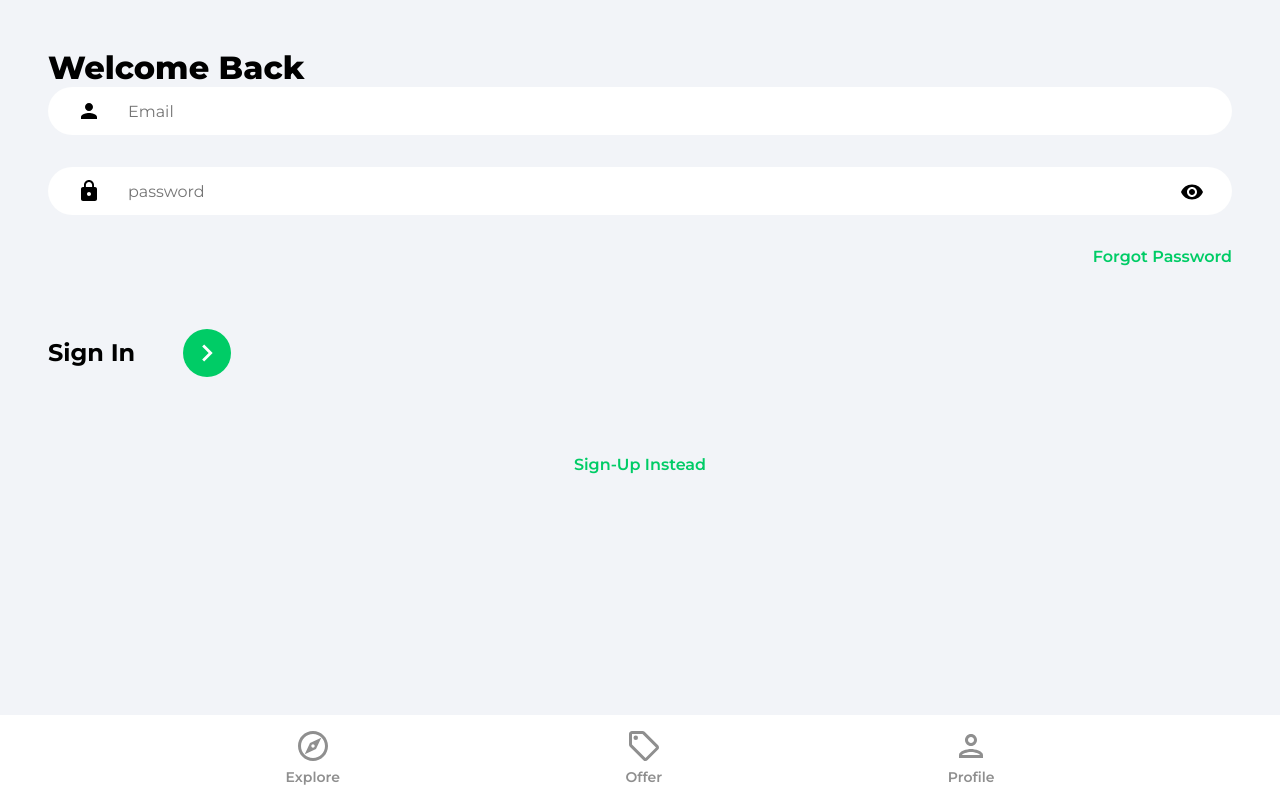
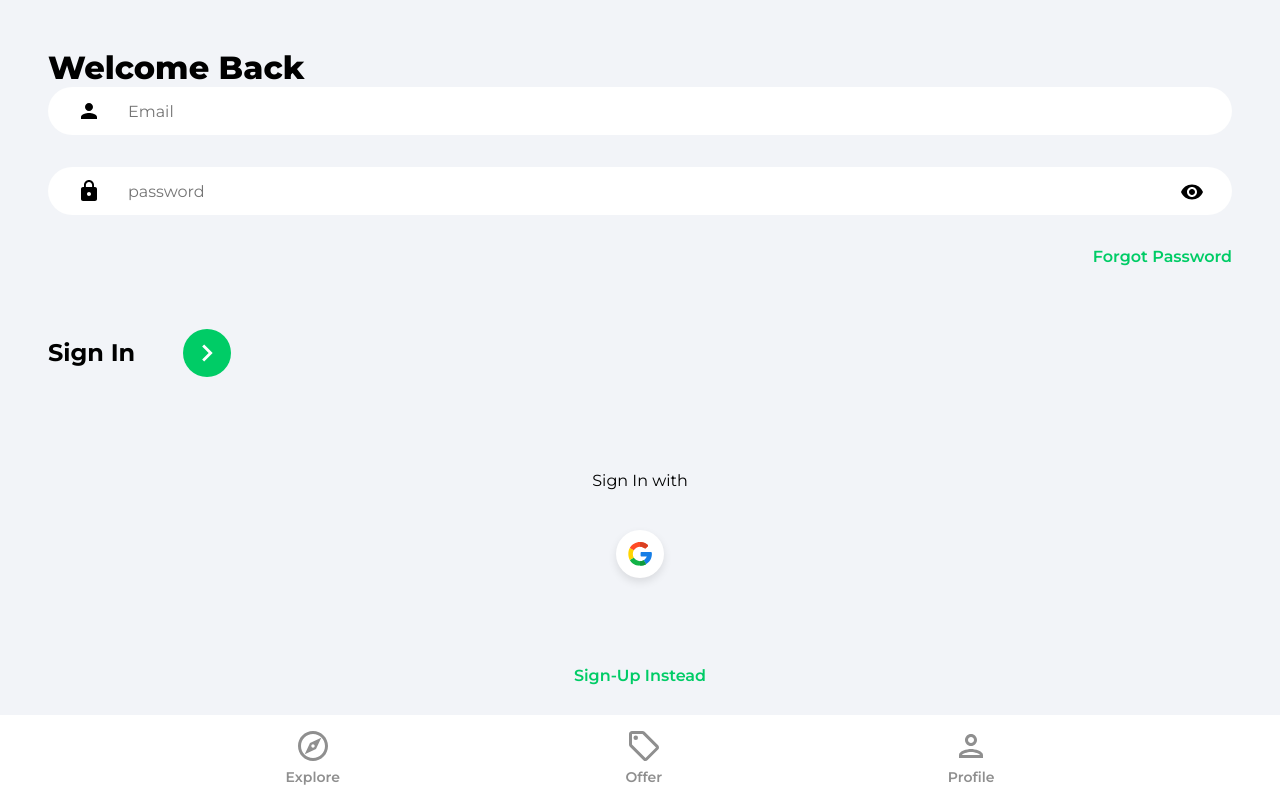
Before and after one commit to SagarPrasad160/house-marketplace, a React (Create React App) app: page /sign-in in a window 1280 px wide. Built offline with nearby package versions, Linux system fonts and the light colour scheme.

Commit message:
Add GoogleAuth

```diff
--- /dev/null
+++ b/src/components/OAuth.js
@@ -0,0 +1,51 @@
+import { useLocation, useNavigate } from "react-router-dom";
+import { getAuth, signInWithPopup, GoogleAuthProvider } from "firebase/auth";
+
+import { doc, setDoc, getDoc, serverTimestamp } from "firebase/firestore";
+import { db } from "../firebase.config";
+
+import { toast } from "react-toastify";
+
+import googleIcon from "../assets/svg/googleIcon.svg";
+
+function OAuth() {
+  const navigate = useNavigate();
+  const location = useLocation();
+
+  const handleGoogleClick = async () => {
+    try {
+      const auth = getAuth();
+      const provider = new GoogleAuthProvider();
+      const result = await signInWithPopup(auth, provider);
+      const user = result.user;
+
+      // check for user
+      const docRef = doc(db, "users", user.uid);
+      const docSnap = await getDoc(docRef);
+
+      // if user doesn't exist create new user
+      if (!docSnap.exists()) {
+        await setDoc(doc(db, "users", user.uid), {
+          name: user.displayName,
+          email: user.email,
+          timestamp: serverTimestamp(),
+        });
+      }
+
+      navigate("/");
+    } catch (error) {
+      toast.error("Could not Authorize with Google");
+    }
+  };
+
+  return (
+    <div className="socialLogin">
+      <p> Sign {location.pathname === "/sign-up" ? "Up" : "In"} with </p>
+      <button className="socialIconDiv" onClick={handleGoogleClick}>
+        <img className="socialIconImg" src={googleIcon} alt="google" />
+      </button>
+    </div>
+  );
+}
+
+export default OAuth;
--- a/src/pages/SignIn.js
+++ b/src/pages/SignIn.js
@@ -7,6 +7,8 @@
 
 import { ReactComponent as ArrowRightIcon } from "../assets/svg/keyboardArrowRightIcon.svg";
 import VisibilityIcon from "../assets/svg/visibilityIcon.svg";
+
+import OAuth from "../components/OAuth";
 
 function SignIn() {
   const [showPassword, setShowPassword] = useState(false);
@@ -83,7 +85,7 @@
               </button>
             </div>
           </form>
-          {/* Google OAuth */}
+          <OAuth />
           <Link to="/sign-up" className="registerLink">
             Sign-Up Instead
           </Link>
--- a/src/pages/SignUp.js
+++ b/src/pages/SignUp.js
@@ -10,6 +10,8 @@
 } from "firebase/auth";
 import { setDoc, doc, serverTimestamp } from "firebase/firestore";
 import { db } from "../firebase.config";
+
+import OAuth from "../components/OAuth";
 
 import { ReactComponent as ArrowRightIcon } from "../assets/svg/keyboardArrowRightIcon.svg";
 import VisibilityIcon from "../assets/svg/visibilityIcon.svg";
@@ -106,7 +108,7 @@
               </button>
             </div>
           </form>
-          {/* Google OAuth */}
+          <OAuth />
           <Link to="/sign-in" className="registerLink">
             Sign-In Instead
           </Link>
```
